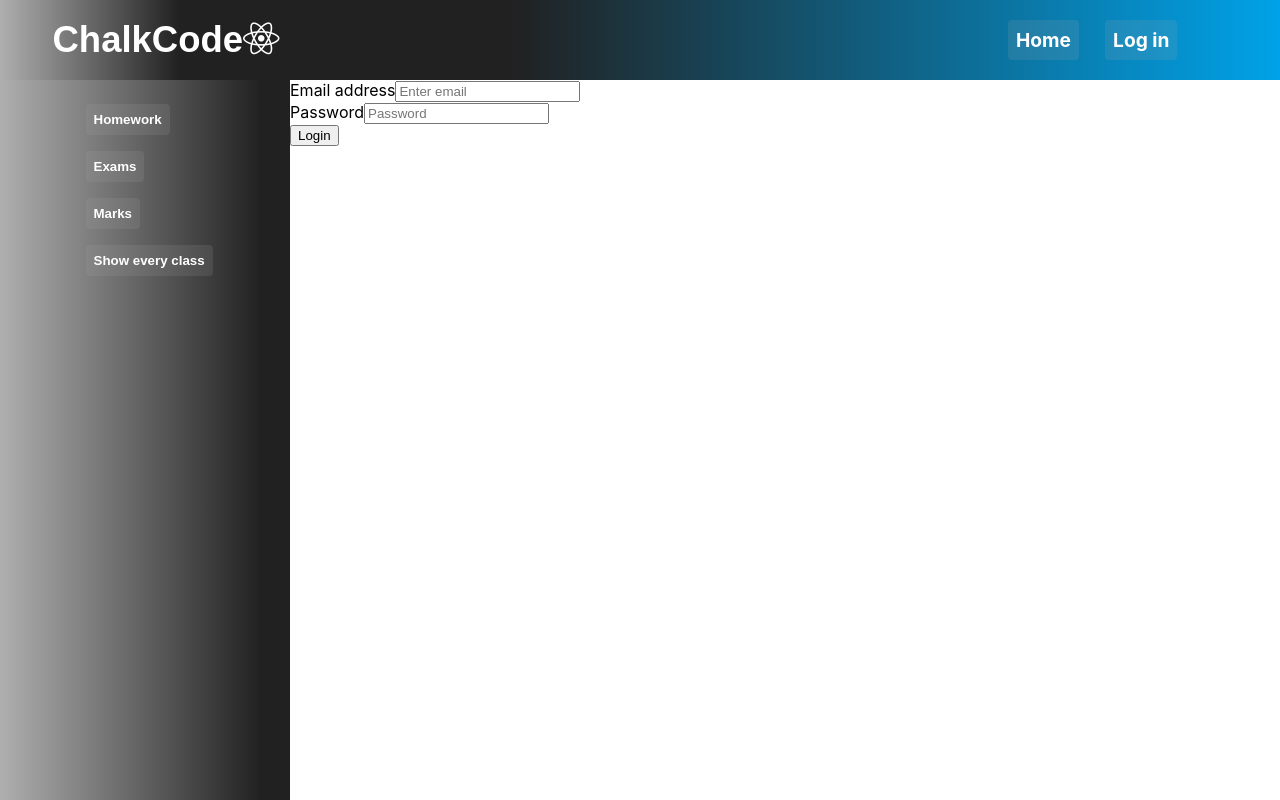
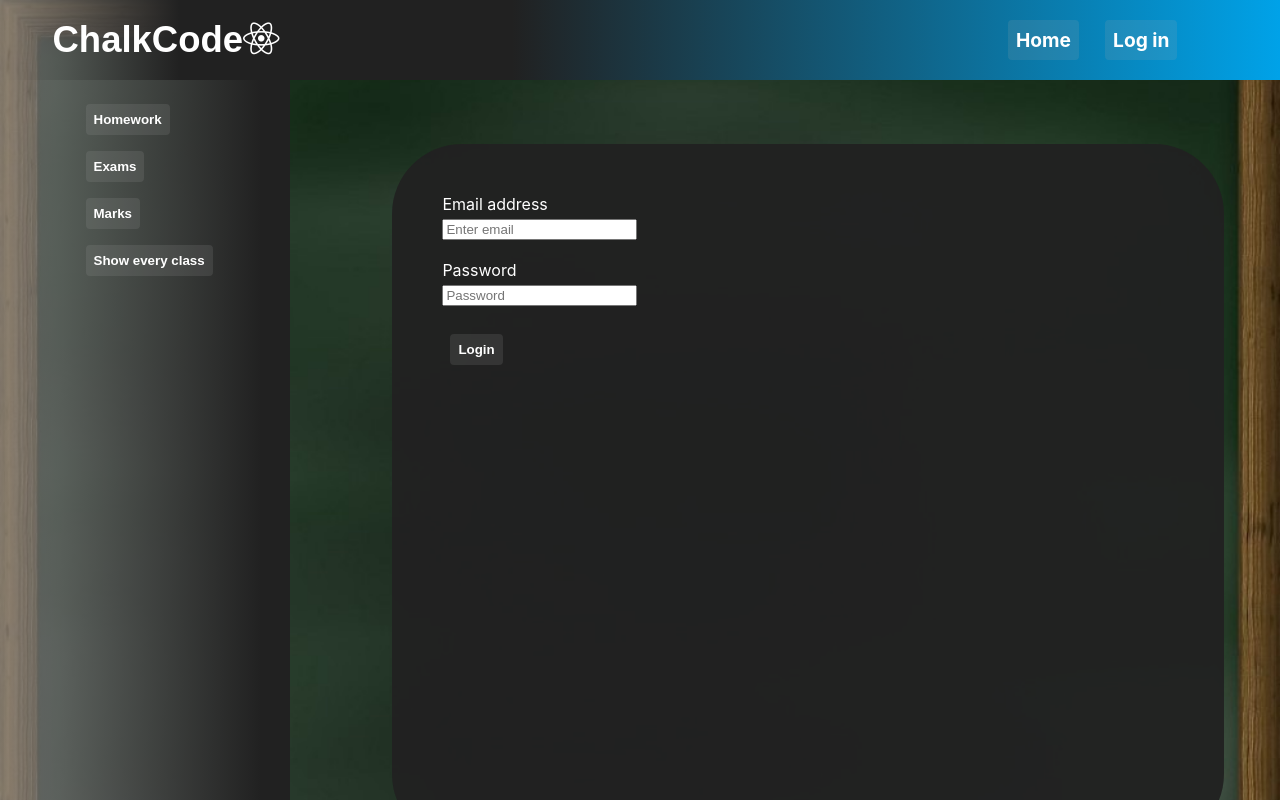
Before and after one commit to NGergely7712/chalk-code-front, a React (Create React App) app: page /login in a window 1280 px wide. Shown: the top 800 px of the page. Built offline with nearby package versions, Linux system fonts and the light colour scheme; a web font is replaced by a local one.

Commit message:
chore: add html classes to Login.js for css visibility

```diff
--- /dev/null
+++ b/src/Components/FormView/Login.js
@@ -0,0 +1,113 @@
+import React, {Component} from 'react'
+import jwt from 'jwt-decode'
+import axios from 'axios'
+import Navbar from '../Navbar/Navbar'
+import Sidebar from '../Sidebar/Sidebar'
+import url from '../URLs'
+import "./Forms.css"
+import background from "../../background.jpg";
+
+class PostForm extends Component {
+    constructor(props) {
+        super(props)
+
+        this.state = {
+            Username: '',
+            Password: ''
+        }
+    }
+
+
+    changeHandler = e => {
+        this.setState({[e.target.name]: e.target.value})
+    }
+
+    submitHandler = e => {
+        e.preventDefault()
+        console.log(this.state)
+        axios
+            .post(url.root + '/login/auth', this.state)
+            .then(response => {
+                console.log(response)
+                const token = response.data.token;
+                const user = jwt(token)
+                localStorage.setItem('token', token)
+                localStorage.setItem('name', user.unique_name)
+                localStorage.setItem('role', user.role)
+                console.log(localStorage.getItem('name'))
+                return (
+                    window.location.replace("/")
+
+                )
+            })
+            .catch(error => {
+                console.log(error)
+
+                alert("Invalid Username or Password")
+            })
+    }
+
+    logoutbtn = e => {
+
+        localStorage.clear();
+        return (
+            window.location.replace("/")
+        )
+
+    }
+
+    render() {
+        const {userName, password} = this.state
+        if (localStorage.getItem('name') == null) {
+
+
+            return (
+                <>
+                    <img id="background-image" src={background} alt=""/>
+                    <Navbar/>
+                    <Sidebar/>
+                    <div className="form-table">
+                        <form id="form-body" onSubmit={this.submitHandler}>
+
+                            <div>
+                                <label htmlFor="exampleInputEmail">Email address</label>
+                                <br />
+                                <input type="text" name="Username" value={userName} onChange={this.changeHandler}
+                                       className="input-field" id="exampleInputEmail1" aria-describedby="emailHelp"
+                                       placeholder="Enter email"/>
+                            </div>
+                            <br />
+                            <div>
+                                <label htmlFor="exampleInputPassword1">Password</label>
+                                <br />
+                                <input name="Password" value={password} onChange={this.changeHandler} type="password"
+                                       className="input-field" id="exampleInputPassword1" placeholder="Password"/>
+                            </div>
+                            <br />
+                            <button type="submit" className="buttons">Login</button>
+
+                        </form>
+
+                    </div>
+                </>
+            )
+        } else {
+            return (
+                <>
+                    <img id="background-image" src={background} alt=""/>
+                    <Navbar/>
+                    <Sidebar/>
+                    <div className="form-table">
+                        <form id="form-body" onSubmit={this.submitHandler}>
+                            <button type="submit" className="buttons" onClick={this.logoutbtn}>Logout</button>
+                        </form>
+                    </div>
+                </>
+            )
+
+        }
+    }
+}
+
+//
+export default PostForm
--- a/src/Components/Login/Login.js
+++ /dev/null
@@ -1,97 +0,0 @@
-import React, { Component } from 'react'
-import jwt from 'jwt-decode'
-import axios from 'axios'
-import Navbar from '../Navbar/Navbar'
-import Sidebar from '../Sidebar/Sidebar'
-import url from '../URLs'
-
-class PostForm extends Component {
-	constructor(props) {
-		super(props)
-
-		this.state = {
-			Username: '',
-			Password:''
-		}
-	}
-
-
-	changeHandler = e => {
-		this.setState({ [e.target.name]: e.target.value })
-	}
-
-	submitHandler = e => {
-		e.preventDefault()
-		console.log(this.state)
-		axios
-			.post(url.root +'/login/auth', this.state)
-			.then(response => {
-				console.log(response)
-				const token = response.data.token;
-      			const user = jwt(token)
-                localStorage.setItem('token',token)
-                localStorage.setItem('name',user.unique_name)
-				localStorage.setItem('role',user.role)
-                console.log(localStorage.getItem('name'))
-                return (
-                    window.location.replace("/")
-
-                    )
-			})
-			.catch(error => {
-                console.log(error)
-
-				alert("Invalid Username or Password")
-			})
-	}
-
-    logoutbtn = e =>{
-
-        localStorage.clear();
-        return (
-            window.location.replace("/")
-            )
-
-    }
-
-	render() {
-		const { userName, password } = this.state
-        if(localStorage.getItem('name') == null){
-
-
-		return (
-			<div>
-                <Navbar />
-                <Sidebar />
-				<form onSubmit={this.submitHandler}>
-
-  <div class="form-group">
-    <label for="exampleInputEmail">Email address</label>
-    <input type="text" name="Username" value={userName} onChange={this.changeHandler} class="form-control" id="exampleInputEmail1" aria-describedby="emailHelp" placeholder="Enter email" />
-  </div>
-  <div class="form-group">
-    <label for="exampleInputPassword1">Password</label>
-    <input name="Password" value={password} onChange={this.changeHandler} type="password" class="form-control" id="exampleInputPassword1" placeholder="Password"/>
-  </div>
-  <button type="submit" class="btn btn-primary">Login</button>
-
-</form>
-
-			</div>
-		)
-    }else{
-        return(
-            <div>
-                <Navbar />
-                <Sidebar />
-				<form onSubmit={this.submitHandler}>
-                <button type="submit" class="btn btn-primary" onClick={this.logoutbtn}>Logout</button>
-</form>
-</div>
-        )
-
-    }
-	}
-}
-//
-export default PostForm
--- a/src/index.js
+++ b/src/index.js
@@ -2,7 +2,7 @@ import React from 'react';
 import ReactDOM from 'react-dom';
 import './index.css';
 import App from './App';
-import Login from './Components/Login/Login';
+import Login from './Components/FormView/Login';
 import reportWebVitals from './reportWebVitals';
 import {
   BrowserRouter,
```
